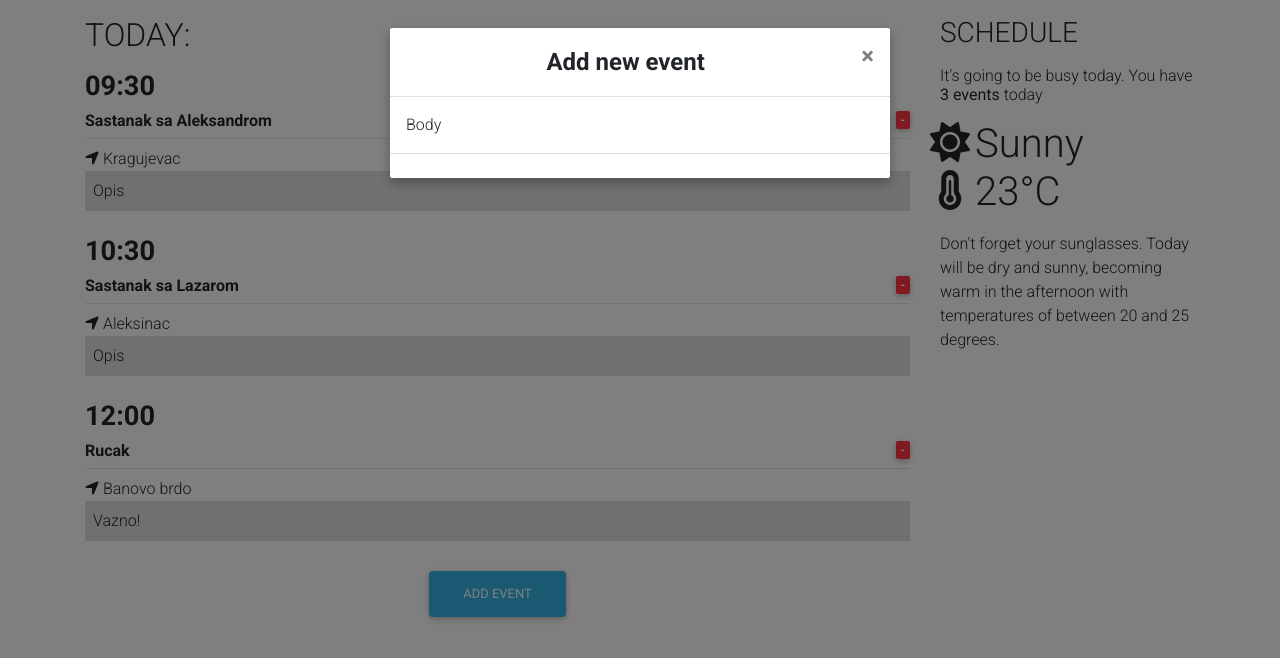
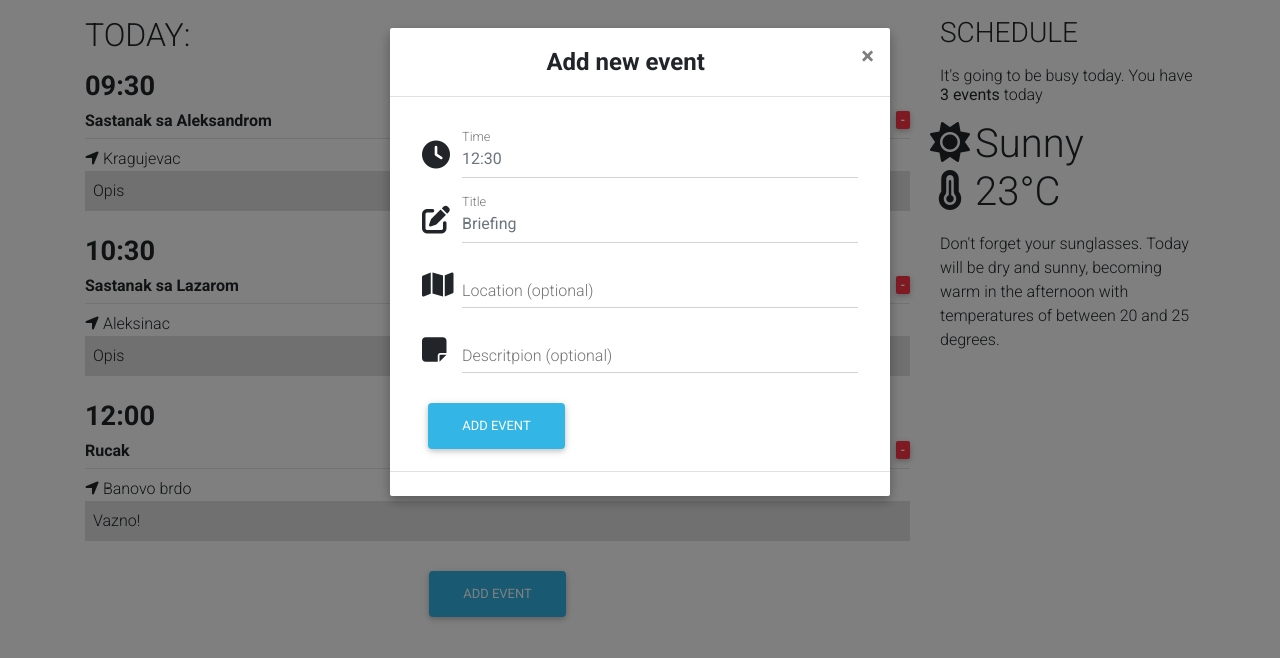
Before and after one commit to cole92/react-todo-app, a React (Create React App) app: page / in a window 1280 px wide. Both pictures are taken after a click on the button "ADD EVENT". Shown: the top 658 px of the page. Built offline with nearby package versions, Linux system fonts and the light colour scheme.

Commit message:
Finished the AddEvent method and the structure of the modal window, along with its functionality. This completes the functional template of the application.

```diff
--- a/src/App.js
+++ b/src/App.js
@@ -37,6 +37,7 @@ class App extends Component {
     }
   }
   // Metoda za uzimanje i promenu vrednosti u stanju iz input polja
+  // (currying tehnika, computed property names)
   handleInputChange = inputName => value => {
     const nextValue = value;
     this.setState({
@@ -55,6 +56,26 @@ class App extends Component {
   handleDelete = (eventId) => {
     const events = this.state.events.filter(e => e.id !== eventId);
     this.setState({ events });
+  };
+  // Metoda za azuriranje state-a
+  addEvent = () => {
+    let newArray = [...this.state.events] // Kopija state-a
+    newArray.push({
+      id: newArray.length ? newArray[newArray.length -1].id + 1 : 1,
+      time: this.state.time,
+      title: this.state.title,
+      location: this.state.location,
+      description: this.state.description,
+    });
+    this.setState({
+      events: newArray
+    });
+    this.setState({
+      time: "",
+      title: "",
+      location: "",
+      description: ""
+    })
   };
 
   render() {
@@ -135,7 +156,54 @@ class App extends Component {
                 >
                   Add new event
                 </MDBModalHeader>
-                <MDBModalBody>Body</MDBModalBody>
+                <MDBModalBody>
+                  <form className='mx-3 gray-text'>
+                    <MDBInput
+                      name='time'
+                      label='Time'
+                      icon='clock'
+                      hint='12:30'
+                      group
+                      type='text'
+                      getValue={this.handleInputChange('time')}
+                    />
+                    <MDBInput
+                      name='title'
+                      label='Title'
+                      icon='edit'
+                      hint='Briefing'
+                      group
+                      type='text'
+                      getValue={this.handleInputChange('title')}
+                    />
+                    <MDBInput
+                      name='location'
+                      label='Location (optional)'
+                      icon='map'
+                      group
+                      type='text'
+                      getValue={this.handleInputChange('location')}
+                    />
+                    <MDBInput
+                      name='descritpion'
+                      label='Descritpion (optional)'
+                      icon='sticky-note'
+                      group
+                      type='text'
+                      getValue={this.handleInputChange('description')}
+                    />
+                    <button
+                      type='button'
+                      className='btn btn-info rounded'
+                      onClick={() => {
+                        this.toggleModal();
+                        this.addEvent();
+                      }}
+                    >
+                      Add Event
+                    </button>
+                  </form>
+                </MDBModalBody>
                 <MDBModalFooter className='justify-content-center'></MDBModalFooter>
         </MDBModal>
       </React.Fragment>
```
